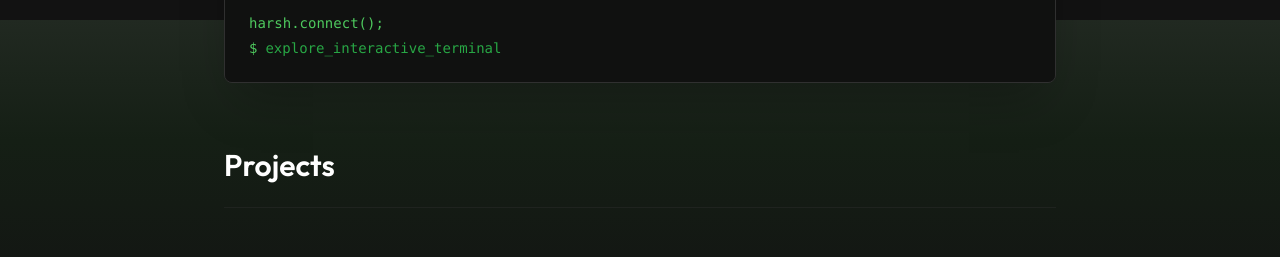
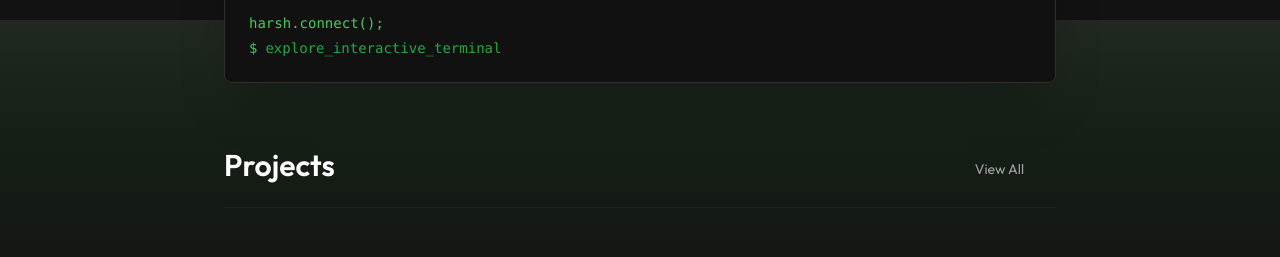
Before and after one commit to synntx/portfolio-v02, a Next.js app: page / in a window 1280 px wide. Shown: the part 780-1037 px from the top of the page. Built offline with nearby package versions, Linux system fonts and the light colour scheme.

Commit message:
add view all button in projects section

```diff
--- a/src/components/Projects.tsx
+++ b/src/components/Projects.tsx
@@ -1,4 +1,6 @@
+import { ChevronRightIcon } from "lucide-react";
 import ProjectCard from "./ProjectCard";
+import Link from "next/link";
 
 const Projects = () => {
   const projectsData = [
@@ -67,9 +69,20 @@ const Projects = () => {
 
   return (
     <div className="w-full max-w-4xl mx-auto px-4 md:px-6 lg:px-8">
-      <h2 className="text-3xl font-semibold text-foreground my-4 md:mb-6">
-        Projects
-      </h2>
+      <div className="flex items-center justify-between">
+        <h2 className="text-3xl font-semibold text-foreground my-4 md:mb-6">
+          Projects
+        </h2>
+        <div>
+          <Link
+            href="/projects"
+            className="text-sm hover:bg-card/60 active:scale-[0.98] p-1.5 px-4 rounded-lg text-foreground/60 hover:text-foreground transition-all duration-200 flex items-center justify-center group"
+          >
+            View All
+            <ChevronRightIcon className="h-4 w-4 opacity-0 group-hover:opacity-100 hover:block group-hover:translate-x-1.5 duration-200 transition-all" />
+          </Link>
+        </div>
+      </div>
       <div className="border-b border-border/40" />
       <div className="grid grid-cols-1 md:grid-cols-1">
         {projectsData.map((project, index) => (
```
